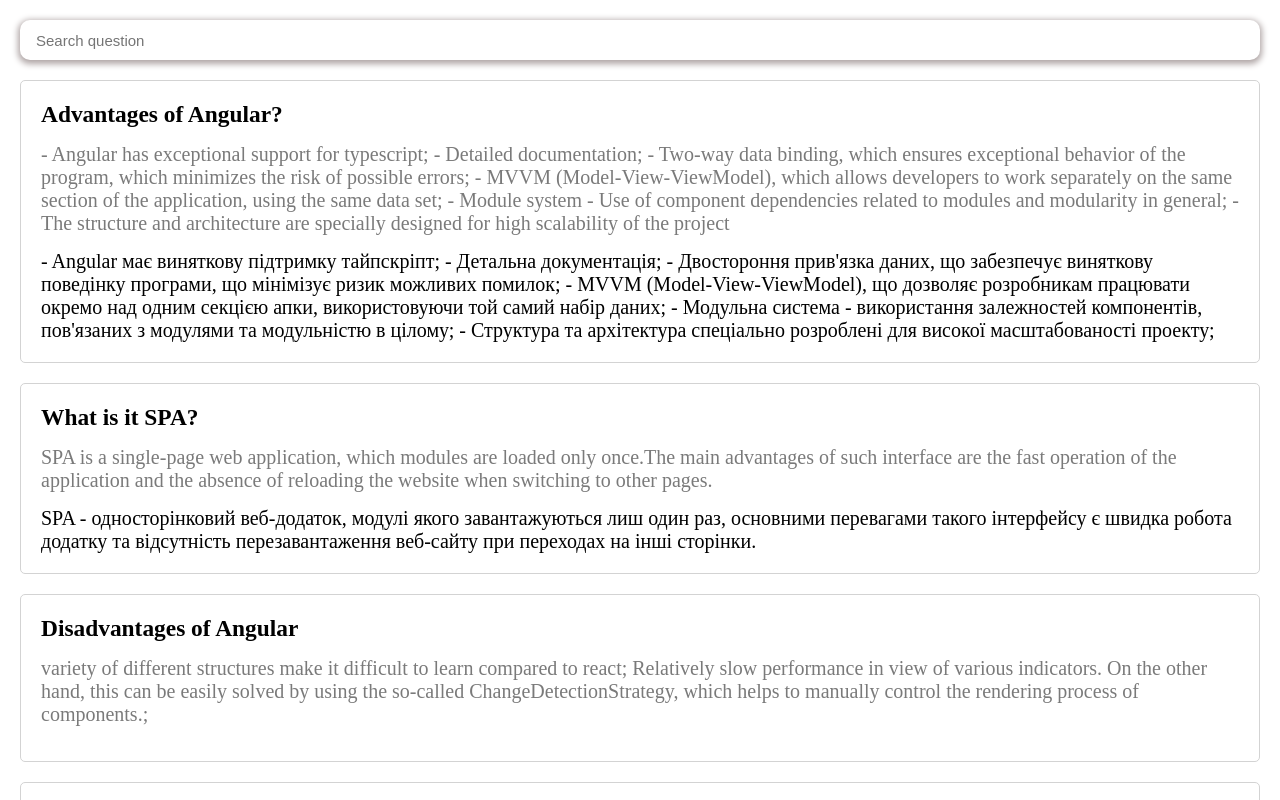
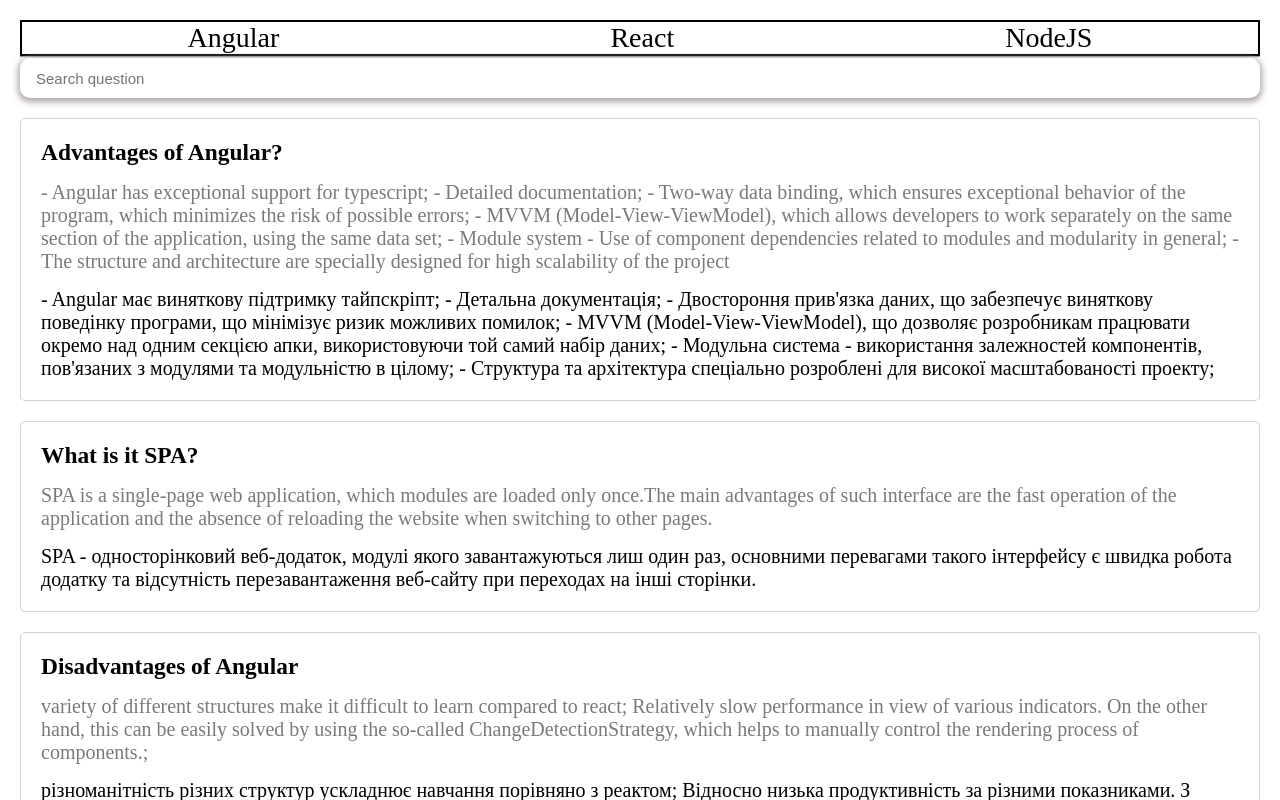
Before and after one commit to VovaYarosh/angular-questions, an Angular app: page / in a window 1280 px wide. Shown: the top 800 px of the page. Built offline with nearby package versions, Linux system fonts and the light colour scheme.

Commit message:
add header

```diff
--- a/src/app/app.component.html
+++ b/src/app/app.component.html
@@ -1,4 +1,10 @@
 <div class="wrapper">
+  <div class="header">
+    <span (click)="chooseTech('angular')">Angular</span>
+    <span (click)="chooseTech('react')">React</span>
+    <span (click)="chooseTech('nodejs')">NodeJS</span>
+  </div>
+  <hr>
   <app-search (onSearch)="searchValue = $event"></app-search>
-  <app-questions-list [searchText]="searchValue"></app-questions-list>
+  <app-questions-list [technology]="technology" [searchText]="searchValue"></app-questions-list>
 </div>
--- a/src/app/app.component.scss
+++ b/src/app/app.component.scss
@@ -1,3 +1,14 @@
 .wrapper {
   padding: 20px;
 }
+
+.header{
+  display: flex;
+  justify-content: space-around;
+  color: black;
+  border: 2px solid black;
+  font-size: 28px;
+  span:hover{
+    cursor: pointer;
+  }
+}
--- a/src/app/app.component.ts
+++ b/src/app/app.component.ts
@@ -8,4 +8,10 @@
 
 export class AppComponent {
   public searchValue: string = '';
+  public technology: string = 'angular'
+
+  chooseTech(tech: string) {
+    this.technology = tech
+    console.log(this.technology)
+  }
 }
--- a/src/app/components/questions-list/questions-list.component.ts
+++ b/src/app/components/questions-list/questions-list.component.ts
@@ -1,13 +1,20 @@
-import { Component, Input } from '@angular/core';
+import {Component, Input, OnChanges, OnInit} from '@angular/core';
 import { Question } from '../../question.interface';
-import { questionsArray } from '../../../questions.array';
+import {techStack} from "../../data/tech.stack";
+
+
 
 @Component({
   selector: 'app-questions-list',
   templateUrl: './questions-list.component.html',
   styleUrls: ['./questions-list.component.scss'],
 })
-export class QuestionsListComponent {
+export class QuestionsListComponent implements OnChanges{
   @Input() public searchText: string = '';
-  public questions: Question[] = questionsArray;
+  @Input() public technology: string = 'angular'
+  public questions: Question[] = techStack[this.technology];
+
+  ngOnChanges() {
+    this.questions = techStack[this.technology]
+  }
 }
--- a/src/questions.array.ts
+++ b/src/app/data/angular.array.ts
@@ -1,6 +1,6 @@
-import {Question} from "./app/question.interface";
+import {Question} from "../question.interface";
 
-export const questionsArray = [
+export const angularArray = [
   {
     title: `Advantages of Angular?`,
     english: `- Angular has exceptional support for typescript;
@@ -21,12 +21,6 @@
     title: `What is it SPA?`,
     english: `SPA is a single-page web application, which modules are loaded only once.The main advantages of such interface are the fast operation of the application and the absence of reloading the website when switching to other pages.`,
     ukrainian: `SPA - односторінковий веб-додаток, модулі якого завантажуються лиш один раз, основними перевагами такого інтерфейсу є швидка робота додатку та відсутність перезавантаження веб-сайту при переходах на інші сторінки.`
-  },
-  {
-    title: `Disadvantages of Angular`,
-    english: `variety of different structures make it difficult to learn compared to react;
-Relatively slow performance in view of various indicators. On the other hand, this can be easily solved by using the so-called ChangeDetectionStrategy, which helps to manually control the rendering process of components.;
-`
   },
   {
     title: `Disadvantages of Angular`,
--- /dev/null
+++ b/src/app/data/tech.stack.ts
@@ -0,0 +1,7 @@
+import {angularArray} from "./angular.array";
+
+export const techStack = {
+  angular: angularArray,
+  react: [],
+  nodejs: []
+} as any
```
